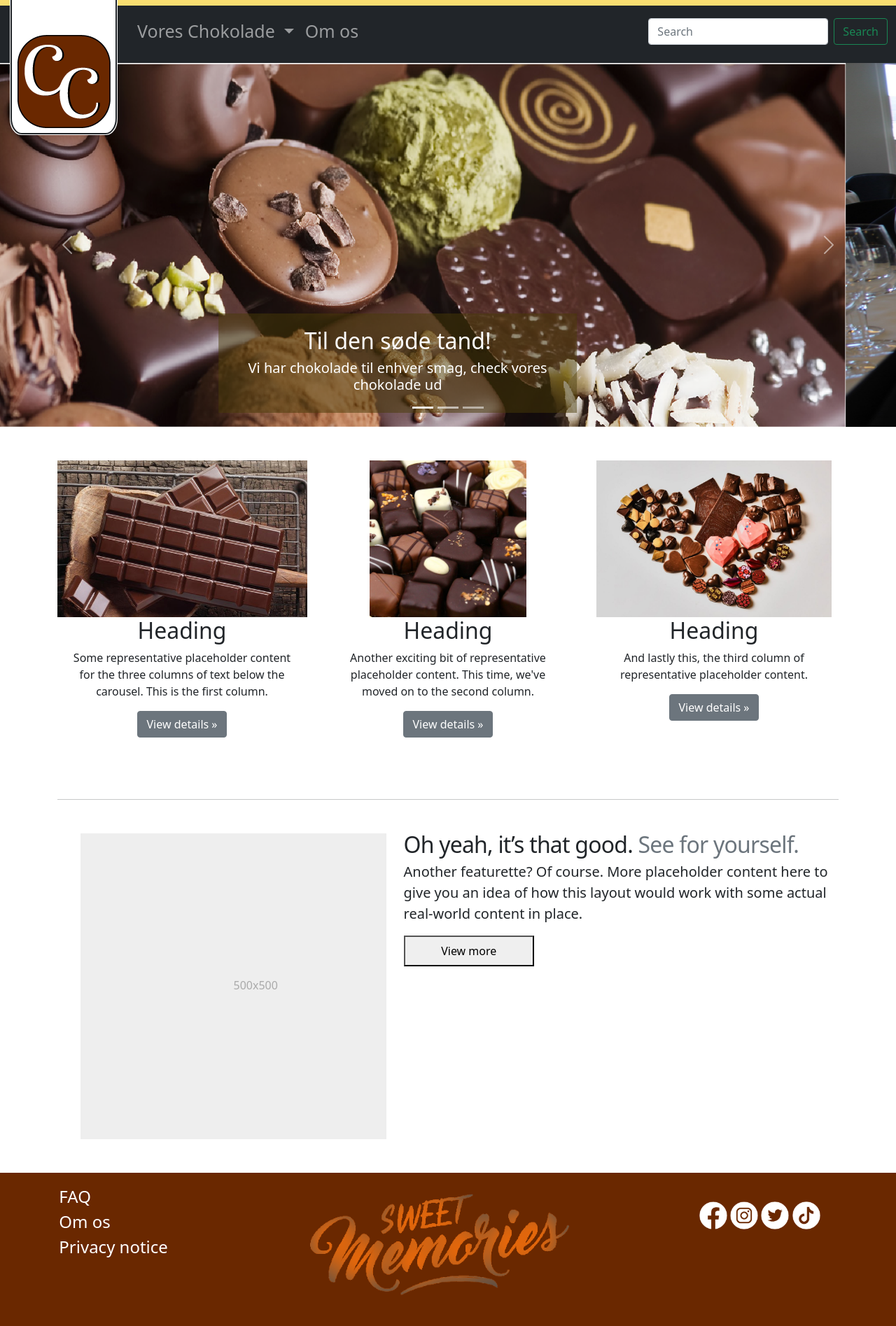
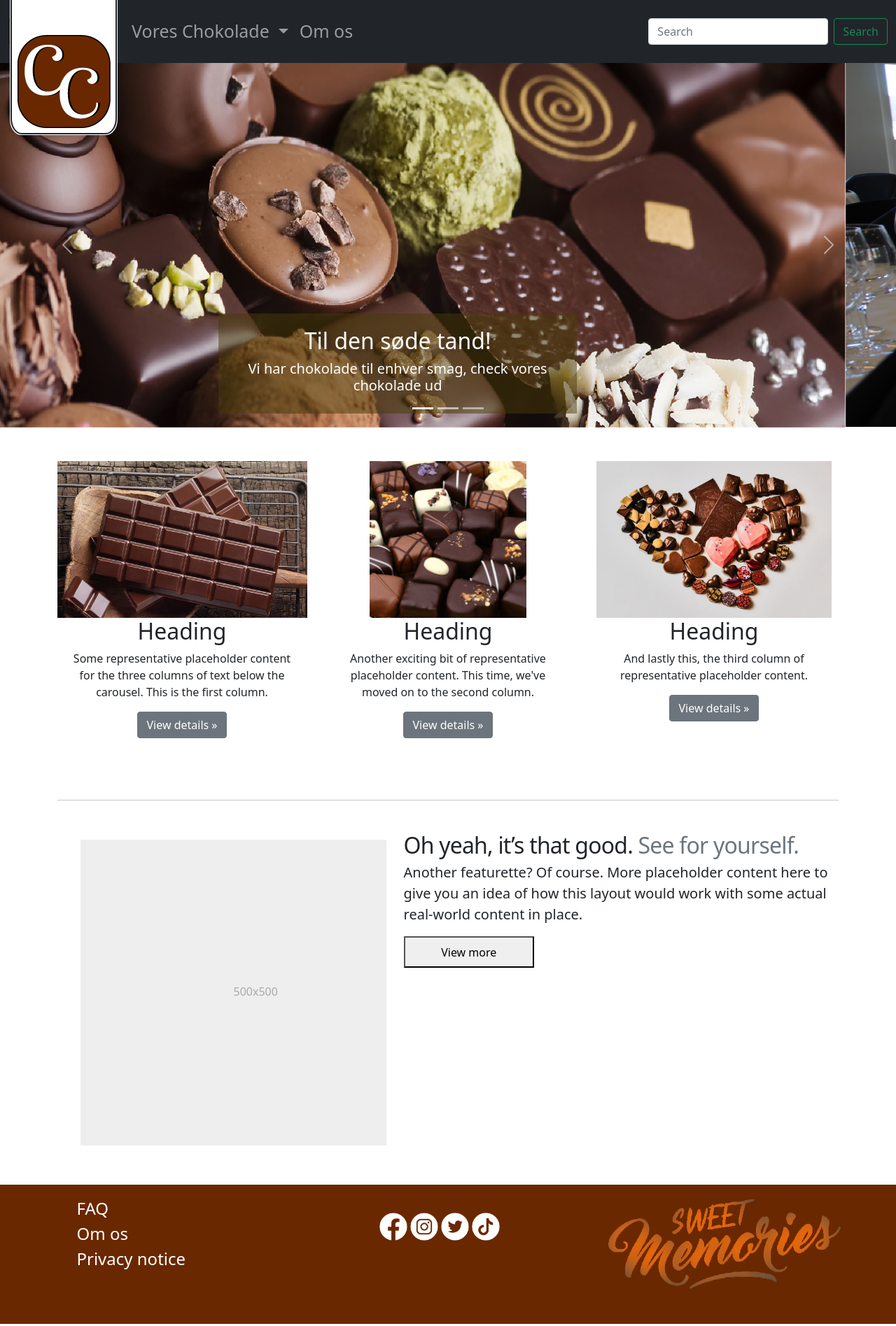
Before and after one commit to JamJohRas/CC, a website: page index.html in a window 1280 px wide. Shown: the whole page at 70% size. Drawn offline with Linux system fonts and the light colour scheme; files whose address does not match are found by name.

Commit message:
Updated footer, logo-banner, dropdown, dropdown-logo... das relly 1

```diff
--- a/index.html
+++ b/index.html
@@ -1,4 +1,5 @@
 <!DOCTYPE html>
+
 
 <html lang="da">
 
@@ -25,11 +26,12 @@
 </div>
 <!-- /Header -->
 <a href="index.html" style="text-decoration: black;">
-<img class="logo" src="images/CCBrown.webp" style="border-radius: 10%; z-index: 10; position: absolute; padding: 0.5rem; padding-top: 10vh; background-color: white; margin-left: 2vh; margin-top: -30px;  outline-style: auto; outline-width: 10px; box-shadow: black;">
+<img class="logo d-md-none d-lg-block d-sm-none" src="images/CCBrown.webp" style="border-radius: 10%; z-index: 10; position: absolute; padding: 0.5rem; padding-top: 10vh; background-color: white; margin-left: 2vh; margin-top: -30px;  outline-style: auto; outline-width: 10px; box-shadow: black;">
 </a>
 <nav class="navbar navbar-expand-lg navbar-dark bg-dark" style="z-index: 5; width: 100%; background-color: rgba(1, 1, 1 ,1);">
     <div class="container-fluid">
-        <a class="navbar-brand" href="index.html"><img id="logo" alt="Chocolate Club Logo" src="images/CCBrown.webp" style="height: 8vh; width: 20vh; opacity: 0;"></a>
+
+        <a class="navbar-brand" href="index.html"><img class="d-sm-block" id="logo" alt="Chocolate Club Logo" src="images/CCBrown.webp" style="height: 8vh; width: 9vh;margin-right: 10vh"></a>
         <button class="navbar-toggler" type="button" data-bs-toggle="collapse" data-bs-target="#navbarSupportedContent" aria-controls="navbarSupportedContent" aria-expanded="false" aria-label="Toggle navigation">
             <span class="navbar-toggler-icon"></span>
         </button>
@@ -46,7 +48,7 @@
                     </ul>
                 </li>
                 <li class="nav-item">
-                    <a class="nav-link" href="Om%20Os.html" style="font-size: 25px;">Om os</a>
+                    <a class="nav-link" href="om_os.html" style="font-size: 25px;">Om os</a>
                 </li>
             </ul>
             <form class="d-flex">
@@ -56,7 +58,6 @@
         </div>
     </div>
 </nav>
-<div class="container-fluid bg-fillColor" style="height: 10px; margin-top: -11.5vh; position: absolute; z-index: 5 "></div>
 <!-- /menubar -->
 
 
@@ -69,7 +70,7 @@
     </div>
     <div class="carousel-inner">
         <div class="carousel-item active">
-            <img src="images/TilDenSødeTand.webp" style ="height:65vh;" class="d-block w-100" alt="...">
+            <img src="images/TilDenSødeTand.webp" style ="height:65.7vh; margin-top: -5px;" class="d-block w-100" alt="...">
             <div class="carousel-caption d-md-block" style="background-color:rgba(72, 59, 6, 0.5); right: 30%; left: 30%">
                 <h2 style="text-shadow: 5px 5px rgba(0, 0, 0, 0.1);">Til den søde tand!</h2>
                 <h5>Vi har chokolade til enhver smag, check vores chokolade ud</h5>
@@ -134,10 +135,10 @@
         <div class="col-md-7 order-md-2">
             <h2 class="featurette-heading">Oh yeah, it’s that good. <span class="text-muted">See for yourself.</span></h2>
             <p class="lead">Another featurette? Of course. More placeholder content here to give you an idea of how this layout would work with some actual real-world content in place.</p>
-            <button style="width: 30%; min-width: 20%; height: 10%;">View more</button>
+            <button style="width: 30%; min-width: 20%; height: 10%; max-height: 20%; min-height: 4vh">View more</button>
         </div>
         <div class="col-md-5 order-md-1">
-            <svg class="bd-placeholder-img bd-placeholder-img-lg featurette-image img-fluid mx-auto" width="500" height="500" xmlns="http://www.w3.org/2000/svg" role="img" aria-label="Placeholder: 500x500" preserveAspectRatio="xMidYMid slice" focusable="false"><title>Placeholder</title><rect width="100%" height="100%" fill="#eee"/><text x="50%" y="50%" fill="#aaa" dy=".3em">500x500</text></svg>
+            <svg class="bd-placeholder-img bd-placeholder-img-lg featurette-image img-fluid mx-auto my-2" width="500" height="500" xmlns="http://www.w3.org/2000/svg" role="img" aria-label="Placeholder: 500x500" preserveAspectRatio="xMidYMid slice" focusable="false"><title>Placeholder</title><rect width="100%" height="100%" fill="#eee"/><text x="50%" y="50%" fill="#aaa" dy=".3em">500x500</text></svg>
 
         </div>
     </div>
@@ -168,7 +169,7 @@
 
 <!-- footer -->
 <div class="bg-thirdColor container-fluid">
-    <div class="row container-fluid justify-content-evenly gap-1">
+    <div class="row container-fluid justify-content-evenly gap-1 flex-wrap">
         <div style="max-height:100%;min-height:20%; color:#fff; font-size: 3vh; margin-top: 2vh"  class="col-3">
             <a>FAQ</a>
             <br>
@@ -177,24 +178,26 @@
             <a>Privacy notice</a>
         </div>
 
-        <div class="col-4 bg-thirdColor">
-            <img src="images/SweetMem.png" style ="height:auto; max-height: 75%; padding-top: 20px;margin-top: 10px; margin-bottom: 10px; margin-left: auto; margin-right: auto;" class="d-block" alt="...">
-        </div>
-
-        <div class="col-3 text-end" style="margin-top: 2%;">
+        <div class="col-3 text-center" style="margin-top: 2%;">
 
             <a id="fb" href="https://www.facebook.com/Chocolate-Club"><img src="images/FB1.webp" alt="Facebook Logo" style="max-height: 40px; min-height: 10px; margin-top: 2vh"></a>
             <a href="https://www.instagram.com/Chocolate_Club"><img src="images/IG1.webp" alt="Instagram Logo" style="max-height: 40px; min-height: 10px; margin-top: 2vh"></a>
             <a href="404.html"><img src="images/TW1.webp" alt="Twitter Logo" style="max-height: 40px; min-height: 10px; margin-top: 2vh"></a>
             <a href="404.html"><img src="images/TT1.webp" alt="Tik Tok Logo" style="max-height: 40px; min-height: 10px; margin-top: 2vh"></a>
         </div>
+
+        <div class="col-md-12 col-xl-3 bg-thirdColor text-end">
+            <img src="images/SweetMem.png" style ="height:auto; max-height: 75%; padding-top: 20px;" class="text-end" alt="...">
+        </div>
+
+
     </div>
 </div>
 <!-- /footer -->
 
 
 <script src="node_modules/bootstrap/dist/js/bootstrap.bundle.min.js"></script>
- </div>
+</div>
 
 </body>
 </html>
```
